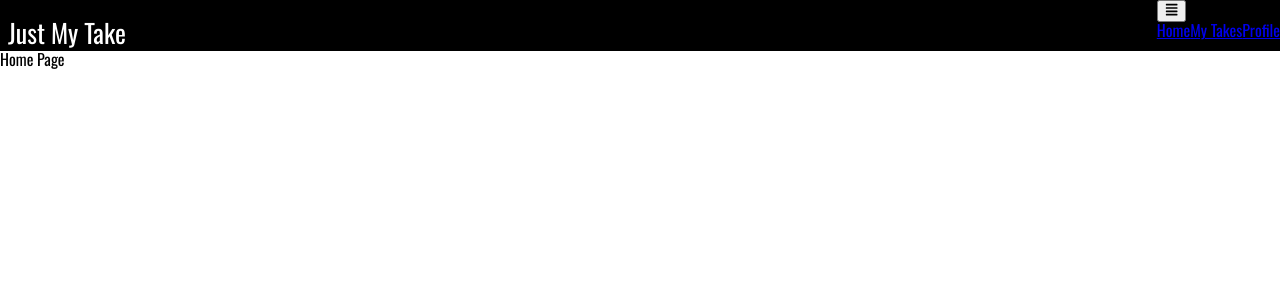
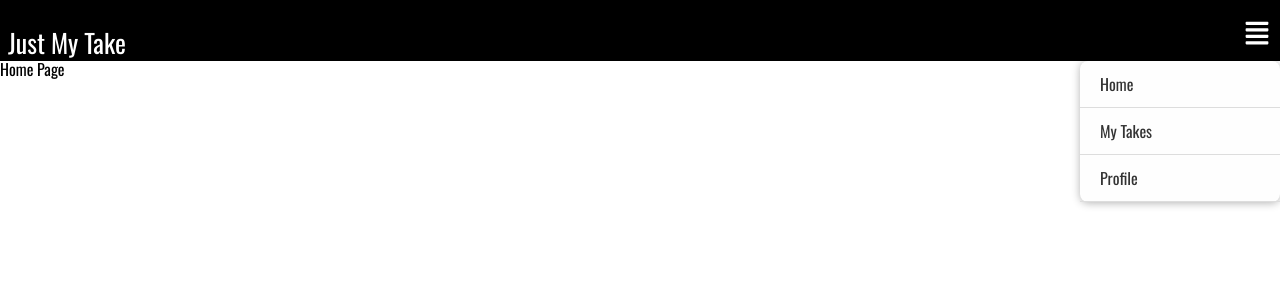
Before and after one commit to EidorianAvi/JustMyTake-Frontend, a React (Create React App) app: page / in a window 1280 px wide. Both pictures are taken after a click on the button 1265 px from the left and 11 px from the top of the page. Shown: the top 300 px of the page. Built offline with nearby package versions, Linux system fonts and the light colour scheme.

Commit message:
Dropdown menu now functional

```diff
--- a/package.json
+++ b/package.json
@@ -6,7 +6,9 @@
     "@testing-library/jest-dom": "^5.11.4",
     "@testing-library/react": "^11.1.0",
     "@testing-library/user-event": "^12.1.10",
+    "bootstrap": "^4.5.3",
     "react": "^17.0.1",
+    "react-bootstrap": "^1.4.0",
     "react-dom": "^17.0.1",
     "react-icons": "^4.1.0",
     "react-router-dom": "^5.2.0",
--- a/src/components/NavBar/NavBar.css
+++ b/src/components/NavBar/NavBar.css
@@ -1,4 +1,4 @@
-nav {
+.NavBar {
     background: black;
     width: 100%;
 
@@ -7,14 +7,60 @@ nav {
 }
 
 h3 {
-    padding: 20px 0px 5px 8px;
+    padding: 30px 0px 5px 8px;
     color: white;
 
     font-size: 26px;
 }
 
-ul {
-    display: flex;
+.dropdown-toggle {
+    border: none;
+    background-color: black;
     color: white;
-    list-style-type: none;
+    outline: none;
+
+    font-size: 26px;
+    padding: 20px 10px 0px 0px;
+
 }
+
+.menu-container {
+    position: relative;
+}
+
+.menu {
+    background: #fefefe;
+    border-radius: 8px;
+    position: absolute;
+    top: 100%;
+    right: 0;
+    width: 200px;
+    box-shadow: 0 1px 8px rgba(0, 0, 0, 0.3);
+    opacity: 0;
+    visibility: hidden;
+    transform: translateY(-20px);
+    transition: opacity 0.4s ease, transform 0.4s ease, visibility 0.4s;
+}
+
+.menu.active {
+    opacity: 1;
+    visibility: visible;
+    transform: translateY(0);
+}
+
+.menu ul {
+    list-style: none;
+    padding: 0;
+    margin: 0;
+}
+
+.menu li {
+    border-bottom: 1px solid #dddddd;
+}
+
+.menu li a {
+    text-decoration: none;
+    color: #333333;
+    padding: 15px 20px;
+    display: block;
+}
--- a/src/components/NavBar/NavBar.js
+++ b/src/components/NavBar/NavBar.js
@@ -1,33 +1,33 @@
-import React, { useState } from 'react';
+import React, { useState, useRef } from 'react';
 import { NavLink } from 'react-router-dom';
+import { FaAlignJustify } from 'react-icons/fa'
 import './NavBar.css';
-import { FaAlignJustify } from 'react-icons/fa'
 
 
 const NavBar = () => {
 
+    const dropdownRef = useRef(null);
     const [dropdown, setDropdown] = useState(false);
 
+    const handleClick = () => setDropdown(!dropdown);
+
     return (
-        <div>
-            <nav>
+        <div className="NavBar">
             <section className="Banner-Title">
                 <h3>Just My Take</h3>
             </section>
-                <section className="NavBar-Navigation">
-                    <button onClick={() => setDropdown(!dropdown)}>
+            <section className="menu-container">
+                <button onClick={handleClick} className="dropdown-toggle">
                     <FaAlignJustify/>
                 </button>
-                    { dropdown ?
-                        <ul className="NavBar-Options">
+                <nav ref={dropdownRef} className={`menu ${dropdown ? 'active' : 'inactive'}`}>
+                    <ul>
                         <li><NavLink exact to="/">Home</NavLink></li>
                         <li><NavLink to="/my-takes">My Takes</NavLink></li>
                         <li><NavLink to="/profile">Profile</NavLink></li>
                     </ul>
-                        : null
-                    }
+                </nav>
             </section>
-            </nav>
         </div>
     );
 }
```
Also changed, not shown: 2 other files (tests, documents, lock files or other folders). Lines whose indentation alone changed are shown as unchanged.
